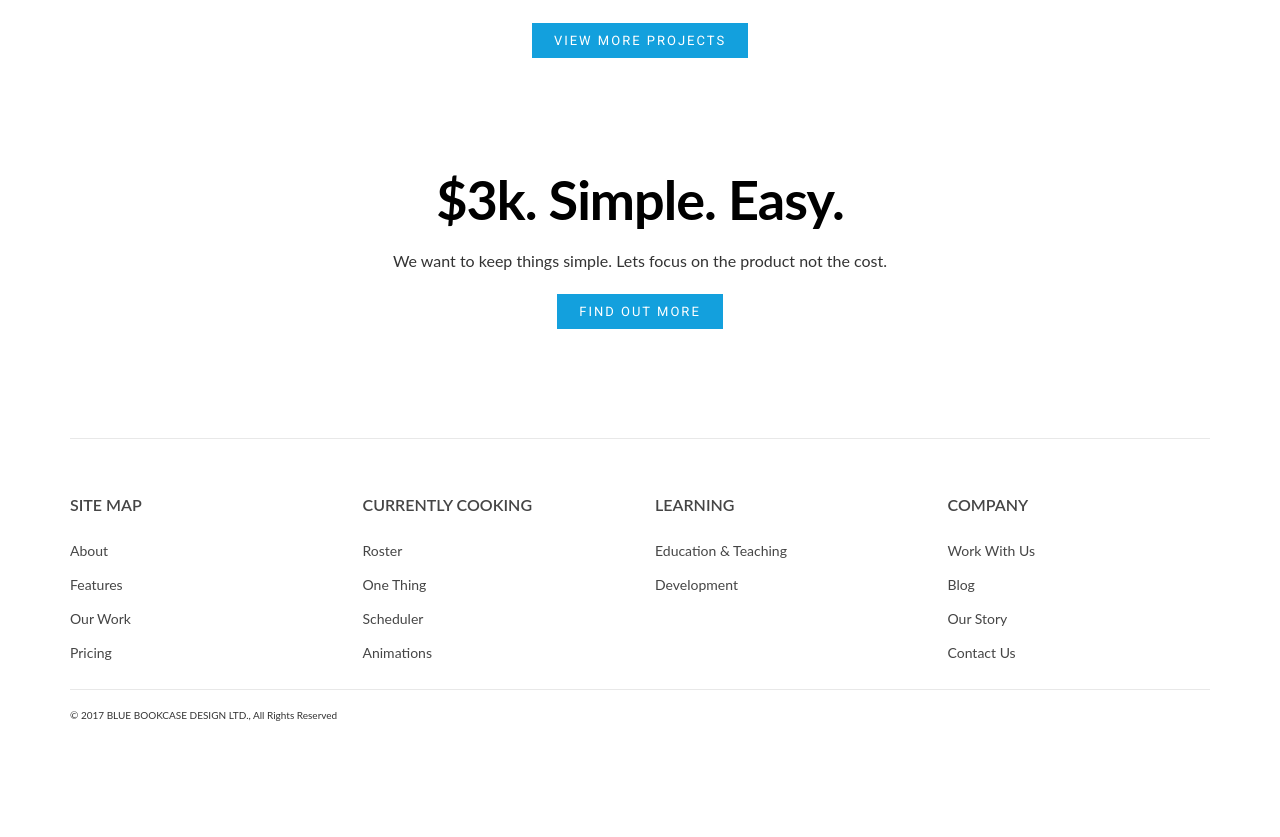
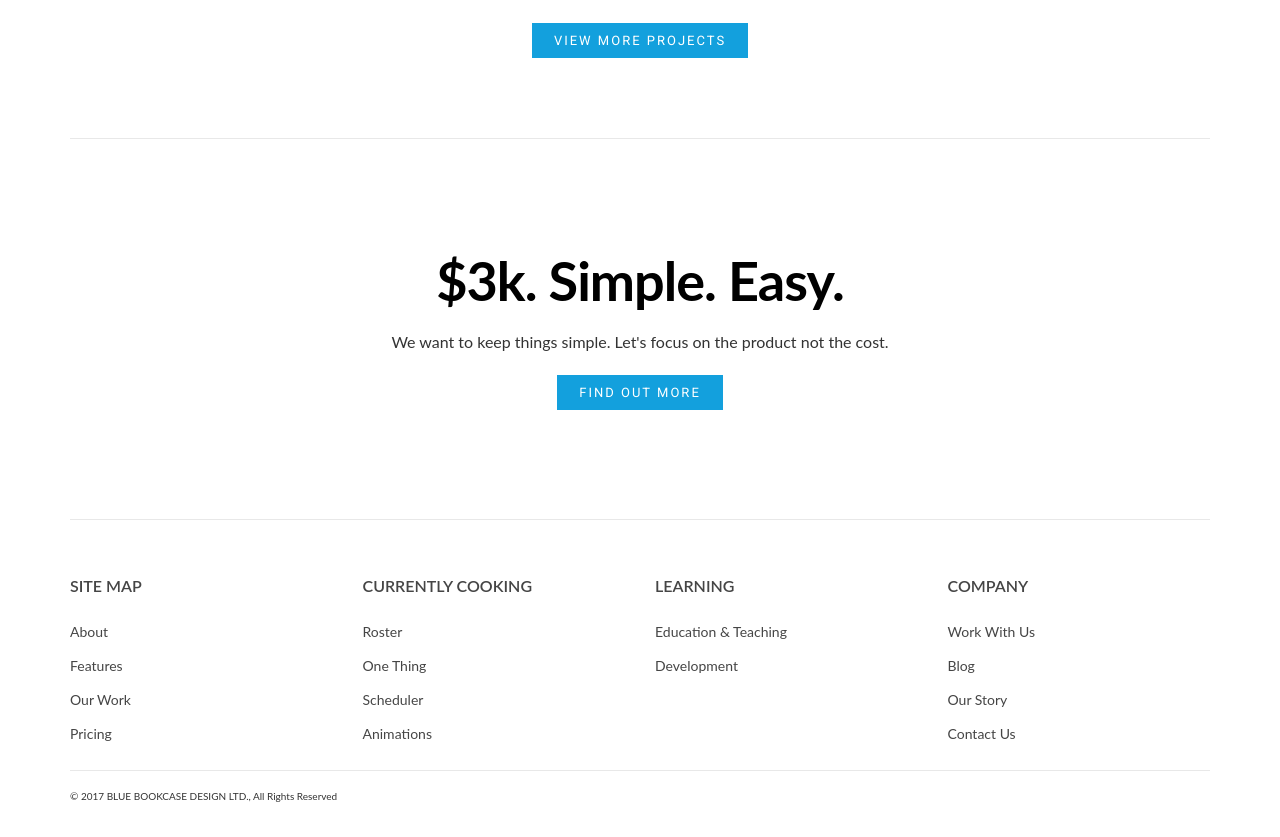
Before and after one commit to TySchultz/TySchultz.Github.io, a plain HTML site: page index.html in a window 1280 px wide. Shown: the part 2636-3473 px from the top of the page. Before the commit the page ends 3392 px from the top, so only its background shows below. Drawn offline with nearby package versions, Linux system fonts and the light colour scheme.

Commit message:
pad our work section

```diff
--- a/index.html
+++ b/index.html
@@ -219,8 +219,11 @@
             <h1> </h1>
 
             <a href="https://wrapbootstrap.com/user/iothemes" class="btn btn-primary btn-action popup wow   ">VIEW MORE PROJECTS</a>
+
             <p></p>
           </div>
+                    <h3 class="divider" style="padding-top: 80px"></h3>
+
         </div>
         <p></p>
       </div>
@@ -232,7 +235,7 @@
               <div class="hero-content text-center">
                 <div class="app-info wow   ">
                   <h1 class="wow   " style="background:transparent;color:black">$3k. Simple. Easy.</h1>
-                  <h2> We want to keep things simple. Lets focus on the product not the cost.</h2>
+                  <h2> We want to keep things simple. Let's focus on the product not the cost.</h2>
                   <p></p>
                   <a href="https://wrapbootstrap.com/user/iothemes" class="btn btn-primary btn-action popup wow   ">Find out more</a>
                 </div>
```
